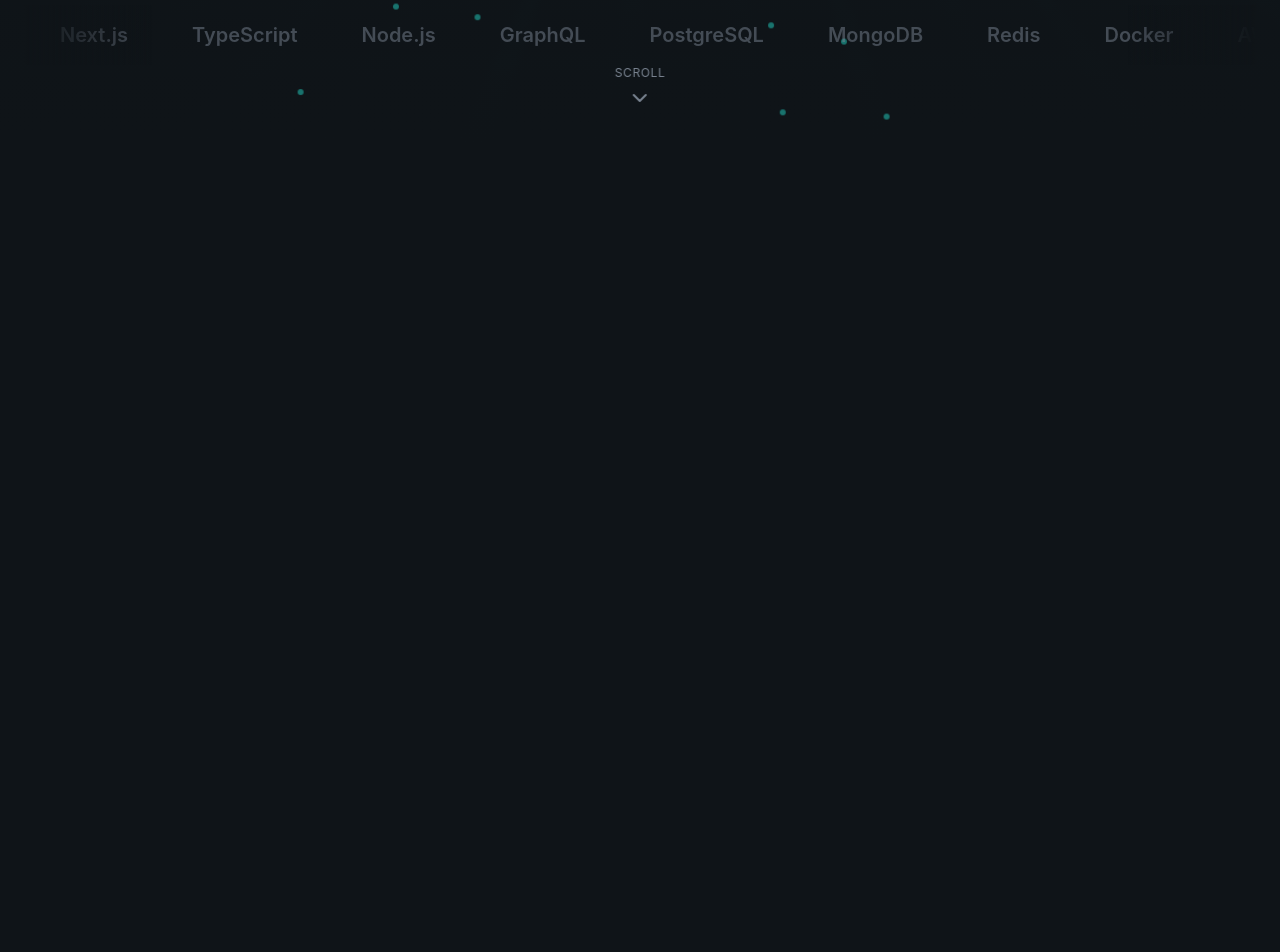
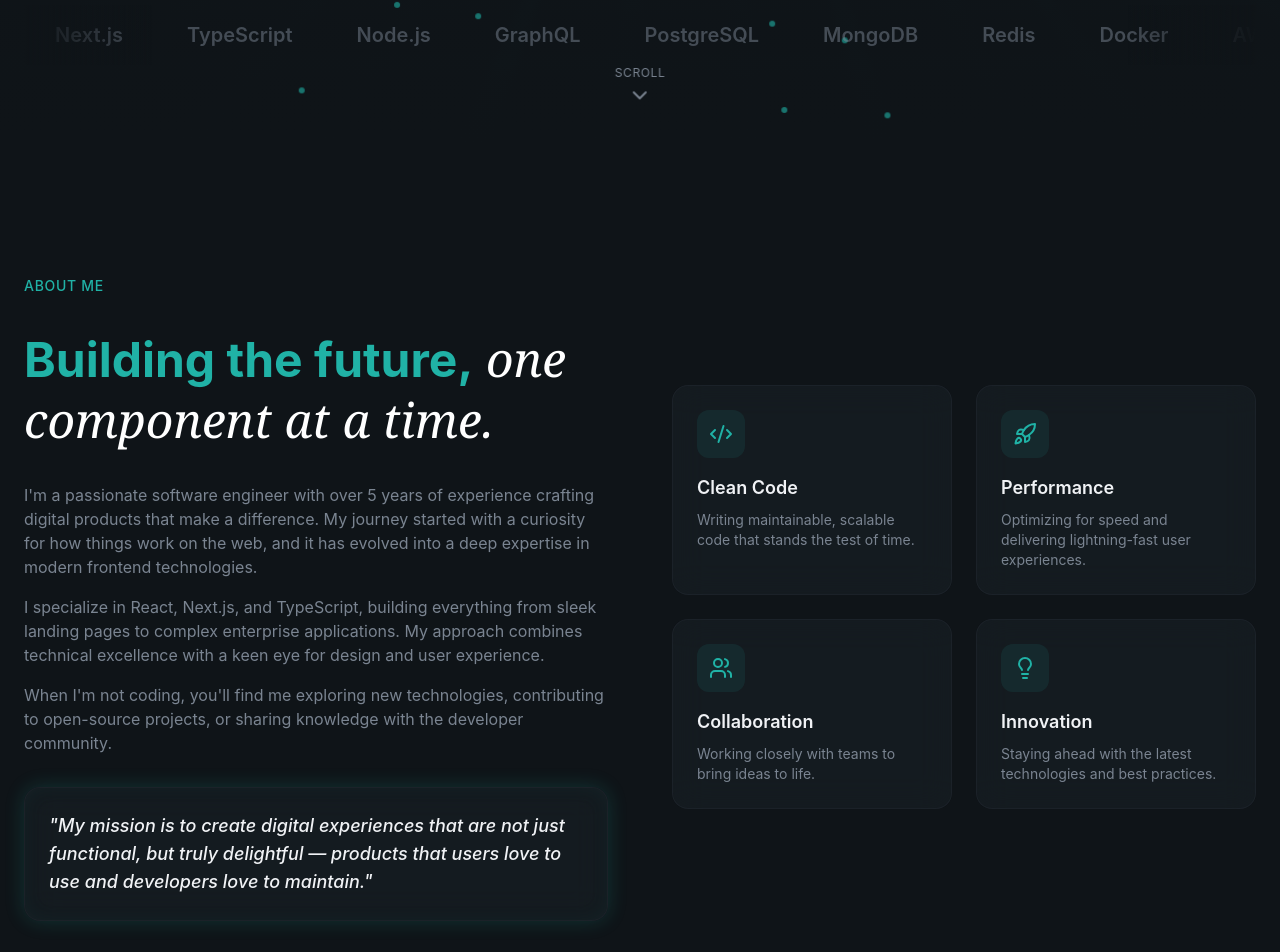
Before and after one commit to NadunPrabhasha/MY-PERSONAL-PORTFOLIO, a React (Vite) app: page / in a window 1280 px wide. Shown: the part 943-1895 px from the top of the page. Before the commit the page ends 1088 px from the top, so only its background shows below. Built offline with nearby package versions, Linux system fonts and the light colour scheme.

Commit message:
Refactor Navbar for improved mobile menu handling and enhance About section with detailed content and highlights

```diff
--- a/src/layout/Navbar.jsx
+++ b/src/layout/Navbar.jsx
@@ -26,8 +26,7 @@
   }, []);
 
   return (
-    <header className={`fixed top-0 left-0 right-0 transition-all duration-500 ${
-        isScrolled ? "glass-strong py-3" : "bg-transparent py-5"
+    <header className={`fixed top-0 left-0 right-0 transition-all duration-500 ${isScrolled ? "glass-strong py-3" : "bg-transparent py-5"
       }  z-50`}>
       <nav className="container mx-auto px-6 flex items-center justify-between">
         <a
@@ -72,10 +71,15 @@
               <a
                 href={link.href}
                 key={index}
+                onClick={() => setIsMobileMenuOpen(false)}
                 className="text-lg text-muted-foreground hover:text-foreground py-2"
-              >{link.label}</a>
+              >
+                {link.label}
+              </a>
             ))}
-            <Button >Contact Me</Button>
+            <Button onClick={() => setIsMobileMenuOpen(false)} >
+              Contact Me
+            </Button>
           </div>
         </div>
       )}
--- a/src/sections/About.jsx
+++ b/src/sections/About.jsx
@@ -1,8 +1,104 @@
+import { Code2, Lightbulb, Rocket, Users } from "lucide-react";
 
+
+const highlights = [
+  {
+    icon: Code2,
+    title: "Clean Code",
+    description:
+      "Writing maintainable, scalable code that stands the test of time.",
+  },
+  {
+    icon: Rocket,
+    title: "Performance",
+    description:
+      "Optimizing for speed and delivering lightning-fast user experiences.",
+  },
+  {
+    icon: Users,
+    title: "Collaboration",
+    description: "Working closely with teams to bring ideas to life.",
+  },
+  {
+    icon: Lightbulb,
+    title: "Innovation",
+    description:
+      "Staying ahead with the latest technologies and best practices.",
+  },
+];
 
 function About() {
   return (
-    <div></div>
+    <section id="about" className="py-32 relative overflow-hidden">
+      <div className="container mx-auto px-6 relative z-10">
+        <div className="grid lg:grid-cols-2 gap-16 items-center">
+          {/* Left Column */}
+          <div className="space-y-8">
+            <div className="animate-fade-in">
+              <span className="text-secondary-foreground text-sm font-medium tracking-wider uppercase">
+                About Me
+              </span>
+            </div>
+
+            <h2 className="text-4xl md:text-5xl font-bold leading-tight animate-fade-in animation-delay-100 text-secondary-foreground">
+              Building the future,
+              <span className="font-serif italic font-normal text-white">
+                {" "}
+                one component at a time.
+              </span>
+            </h2>
+
+            <div className="space-y-4 text-muted-foreground animate-fade-in animation-delay-200">
+              <p>
+                I'm a passionate software engineer with over 5 years of
+                experience crafting digital products that make a difference. My
+                journey started with a curiosity for how things work on the web,
+                and it has evolved into a deep expertise in modern frontend
+                technologies.
+              </p>
+              <p>
+                I specialize in React, Next.js, and TypeScript, building
+                everything from sleek landing pages to complex enterprise
+                applications. My approach combines technical excellence with a
+                keen eye for design and user experience.
+              </p>
+              <p>
+                When I'm not coding, you'll find me exploring new technologies,
+                contributing to open-source projects, or sharing knowledge with
+                the developer community.
+              </p>
+            </div>
+
+            <div className="glass rounded-2xl p-6 glow-border animate-fade-in animation-delay-300">
+              <p className="text-lg font-medium italic text-foreground">
+                "My mission is to create digital experiences that are not just
+                functional, but truly delightful — products that users love to
+                use and developers love to maintain."
+              </p>
+            </div>
+          </div>
+
+          {/* Right Column - Hilights */}
+          <div className="grid sm:grid-cols-2 gap-6">
+            {highlights.map((item, idx) => (
+              <div
+                key={idx}
+                className="glass p-6 rounded-2xl animate-fade-in"
+                style={{ animationDelay: `${(idx + 1) * 100}ms` }}
+              >
+                <div className="w-12 h-12 rounded-xl bg-primary/10 flex items-center justify-center mb-4 hover:bg-primary/20">
+                  <item.icon className="w-6 h-6 text-primary" />
+                </div>
+                <h3 className="text-lg font-semibold mb-2">{item.title}</h3>
+                <p className="text-sm text-muted-foreground">
+                  {item.description}
+                </p>
+              </div>
+            ))}
+          </div>
+        </div>
+      </div>
+    </section>
   )
 }
 
```
